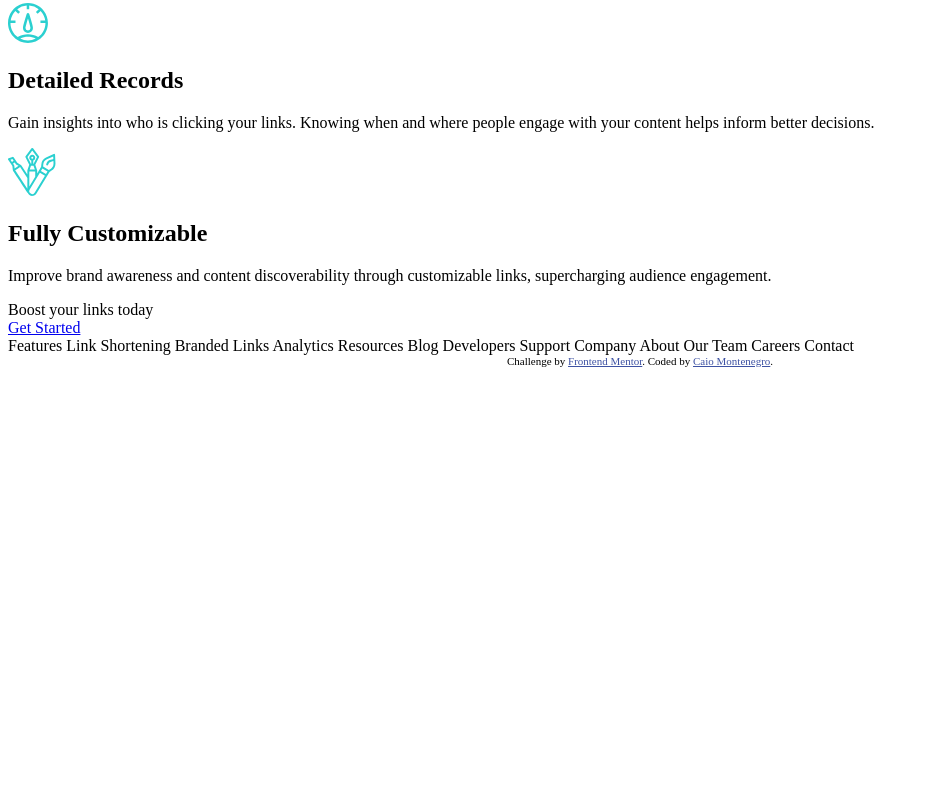
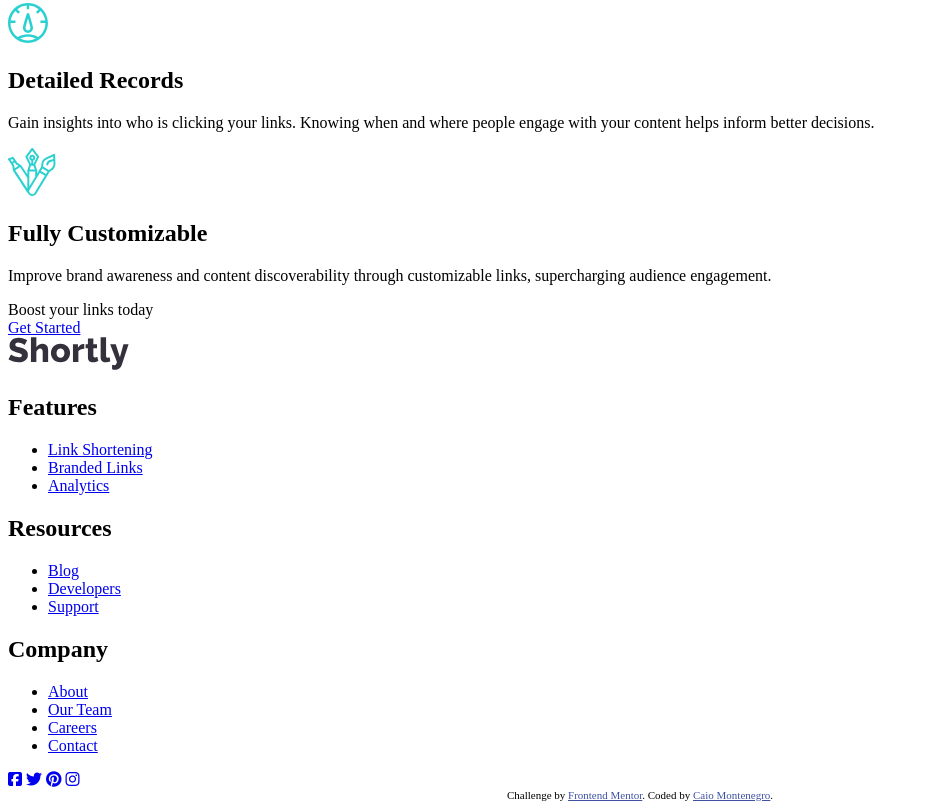
Before and after one commit to caiomontenegro/url-shortening-API, a plain HTML site: page index.html in a window 1280 px wide. Shown: the part 1012-1821 px from the top of the page, without its empty margins (0-929 px from the left). Before the commit the page ends 1387 px from the top, so only its background shows below. Drawn offline with Linux system fonts and the light colour scheme.

Commit message:
Footer HTML struture builded

```diff
--- a/index.html
+++ b/index.html
@@ -4,7 +4,7 @@
   <meta charset="UTF-8">
   <meta name="viewport" content="width=device-width, initial-scale=1.0">
 
-  <link rel="icon" type="image/png" sizes="32x32" href="./images/favicon-32x32.png">
+  <script src="https://kit.fontawesome.com/e2d873d461.js" crossorigin="anonymous"></script>
 
   <title>Frontend Mentor | Shortly URL shortening API Challenge</title>
 
@@ -96,30 +96,48 @@
       <a href="#" class="advertising__link">Get Started</a>
     </div>
   </main>
+  <footer>
 
-
-  Features
-
-  Link Shortening
-  Branded Links
-  Analytics
-
-  Resources
-
-  Blog
-  Developers
-  Support
-
-  Company
-
-  About
-  Our Team
-  Careers
-  Contact
-
-  <div class="attribution">
-    Challenge by <a href="https://www.frontendmentor.io?ref=challenge" target="_blank">Frontend Mentor</a>.
-    Coded by <a href="https://github.com/caiomontenegro" target="_blank">Caio Montenegro</a>.
-  </div>
+    <div class="footer-container">
+      <img src="images/logo.svg" alt="">
+      <div class="more-about">
+        <div class="group">
+          <h2 class="group__title">Features</h2>
+          <ul class="group__ul">
+            <li class="group__link"><a href="#">Link Shortening</a></li>
+            <li class="group__link"><a href="#">Branded Links</a></li>
+            <li class="group__link"><a href="#">Analytics</a></li>
+          </ul>
+        </div>
+        <div class="more-group">
+          <h2 class="group__title">Resources</h2>
+          <ul class="group__ul">
+            <li class="group__link"><a href="#">Blog</a></li>
+            <li class="group__link"><a href="#">Developers</a></li>
+            <li class="group__link"><a href="#">Support</a></li>
+          </ul>
+        </div>
+        <div class="more-group">
+          <h2 class="group__title">Company</h2>
+          <ul class="group__ul">
+            <li class="group__link"><a href="#">About</a></li>
+            <li class="group__link"><a href="#">Our Team</a></li>
+            <li class="group__link"><a href="#">Careers</a></li>
+            <li class="group__link"><a href="#">Contact</a></li>
+          </ul>
+        </div>
+        <div class="social">
+          <a href="#" class="social__link"><i class="fa-brands fa-facebook-square"></i></a>
+          <a href="#" class="social__link"><i class="fa-brands fa-twitter"></i></a>
+          <a href="#" class="social__link"><i class="fa-brands fa-pinterest"></i></a>
+          <a href="#" class="social__link"><i class="fa-brands fa-instagram"></i></a>
+        </div>
+      </div>
+    </div>
+    <div class="attribution">
+      Challenge by <a href="https://www.frontendmentor.io?ref=challenge" target="_blank">Frontend Mentor</a>.
+      Coded by <a href="https://github.com/caiomontenegro" target="_blank">Caio Montenegro</a>.
+    </div>
+  </footer>
 </body>
 </html>
```
